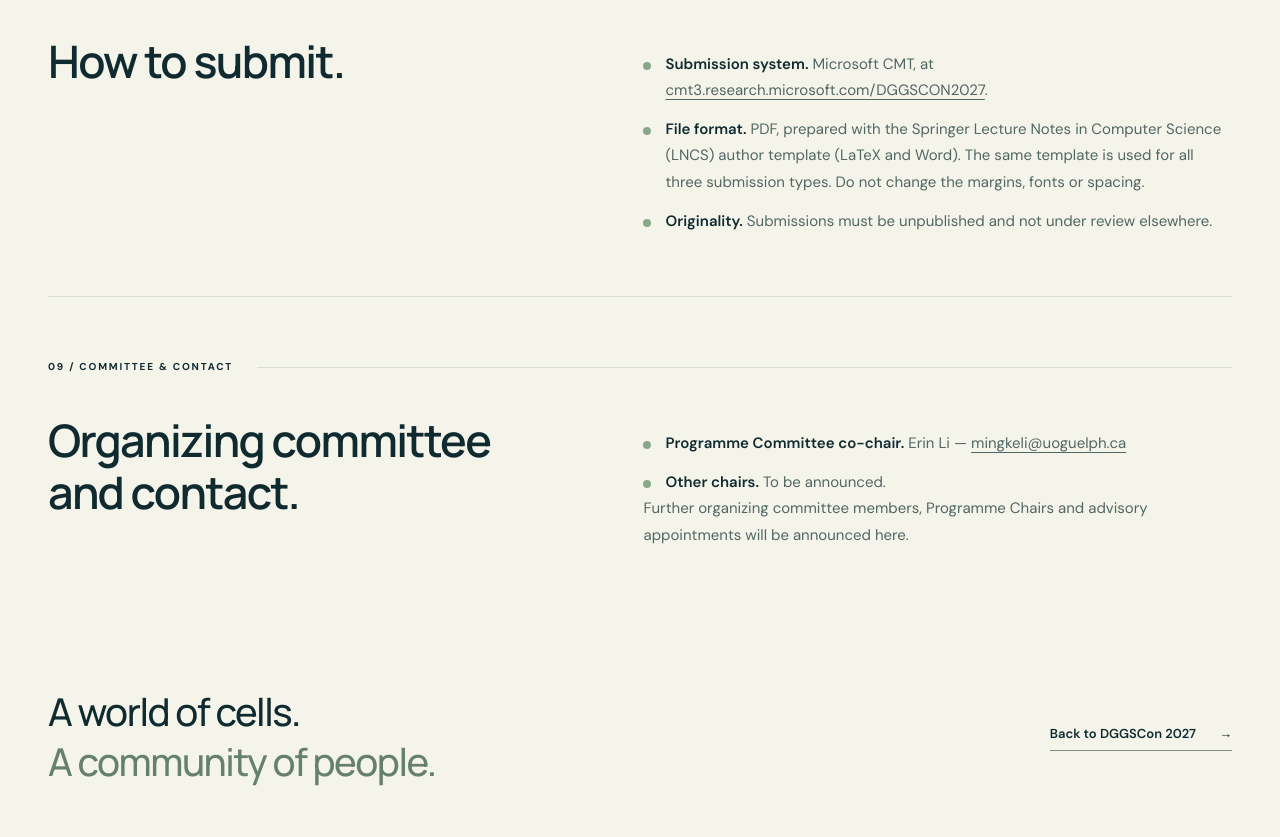
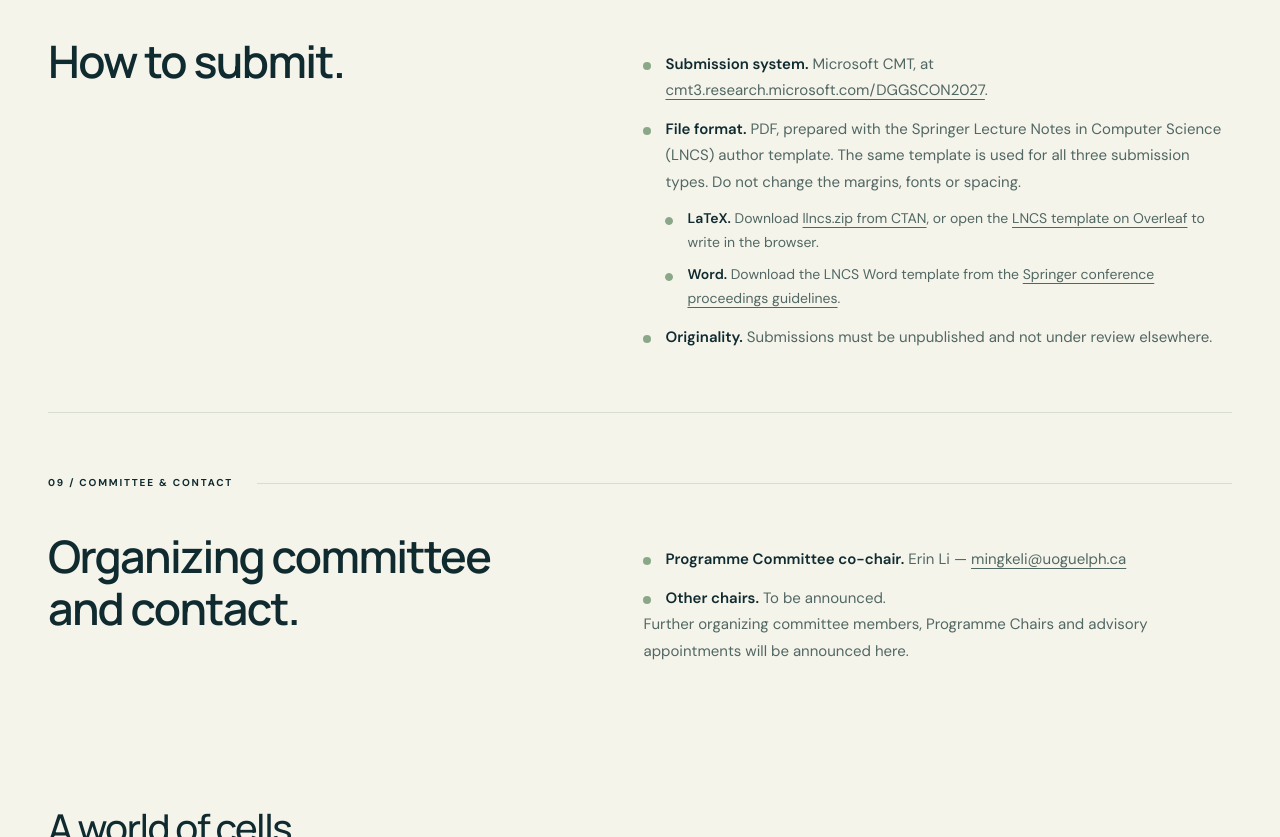
Before and after one commit to UbiSensingAILab/DGGSCON-2027-website, a plain HTML site: page docs/call-for-participation.html in a window 1280 px wide. Shown: the part 5279-6116 px from the top of the page. Drawn offline with Linux system fonts and the light colour scheme.

Commit message:
Link LNCS LaTeX and Word template downloads in the call
Co-Authored-By: Claude Opus 5 <noreply@anthropic.com>

```diff
--- a/docs/assets/styles.css
+++ b/docs/assets/styles.css
@@ -122,3 +122,7 @@
   .cfp-dates-list>div{display:block;padding-block:18px}
   .cfp-dates-list dd{text-align:left;margin-top:7px}
 }
+.cfp-sublist{margin:12px 0 0;padding-left:0;list-style:none;display:grid;gap:9px}
+.cfp-sublist li{position:relative;padding-left:22px;font-size:14px;color:var(--muted);line-height:1.7}
+.cfp-sublist li::before{content:"";position:absolute;left:0;top:10px;width:6px;height:6px;border:1px solid #8aa888;border-radius:50%}
+@media(max-width:520px){.cfp-sublist li{font-size:13px}}
--- a/docs/call-for-participation.html
+++ b/docs/call-for-participation.html
@@ -206,7 +206,12 @@
         <div class="cfp-copy">
           <ul class="cfp-list">
             <li><strong>Submission system.</strong> Microsoft CMT, at <a class="inline-link" href="https://cmt3.research.microsoft.com/DGGSCON2027">cmt3.research.microsoft.com/DGGSCON2027</a>.</li>
-            <li><strong>File format.</strong> PDF, prepared with the Springer Lecture Notes in Computer Science (LNCS) author template (LaTeX and Word). The same template is used for all three submission types. Do not change the margins, fonts or spacing.</li>
+            <li><strong>File format.</strong> PDF, prepared with the Springer Lecture Notes in Computer Science (LNCS) author template. The same template is used for all three submission types. Do not change the margins, fonts or spacing.
+              <ul class="cfp-sublist">
+                <li><strong>LaTeX.</strong> Download <a class="inline-link" href="https://mirrors.ctan.org/macros/latex/contrib/llncs.zip">llncs.zip from CTAN</a>, or open the <a class="inline-link" href="https://www.overleaf.com/latex/templates/springer-lecture-notes-in-computer-science/kzwwpvhwnvfj">LNCS template on Overleaf</a> to write in the browser.</li>
+                <li><strong>Word.</strong> Download the LNCS Word template from the <a class="inline-link" href="https://www.springer.com/gp/computer-science/lncs/conference-proceedings-guidelines">Springer conference proceedings guidelines</a>.</li>
+              </ul>
+            </li>
             <li><strong>Originality.</strong> Submissions must be unpublished and not under review elsewhere.</li>
           </ul>
         </div>
```
